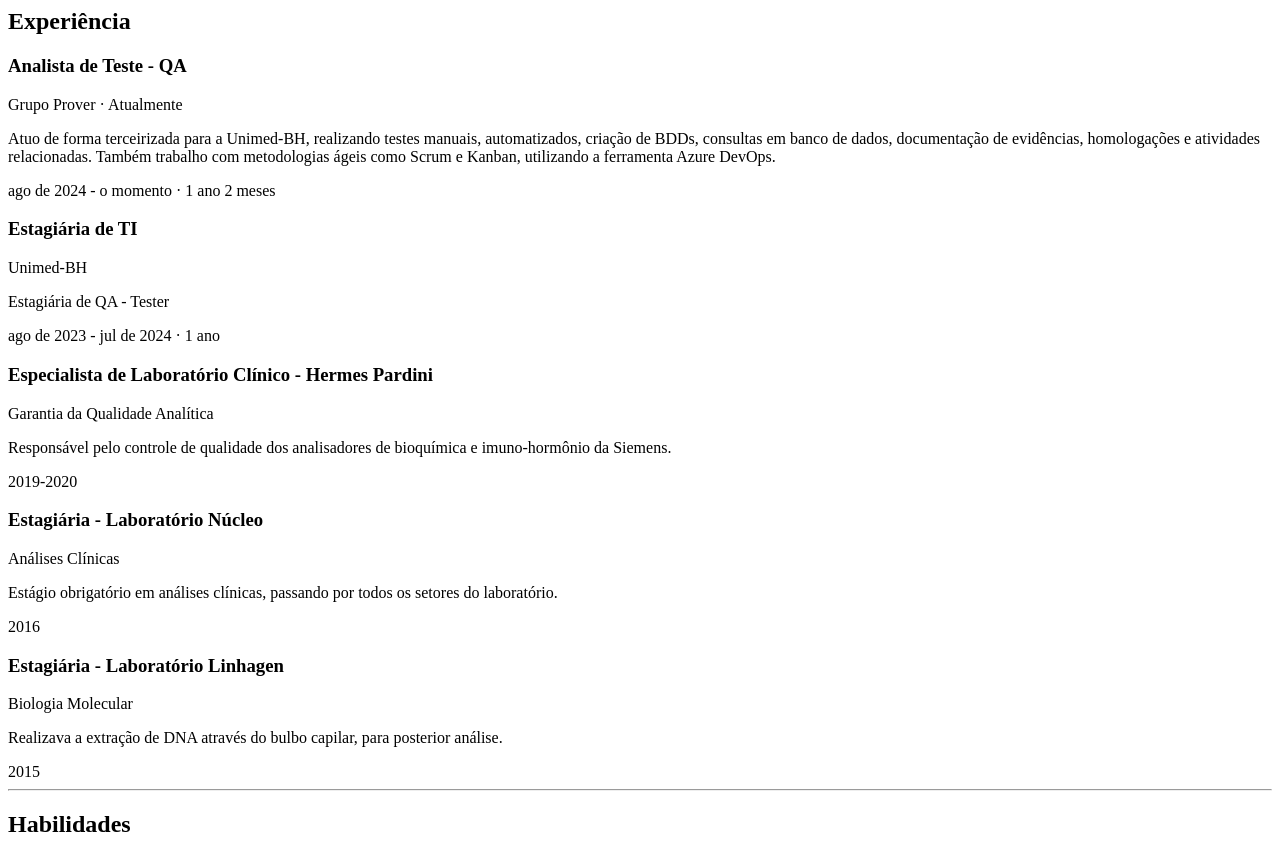
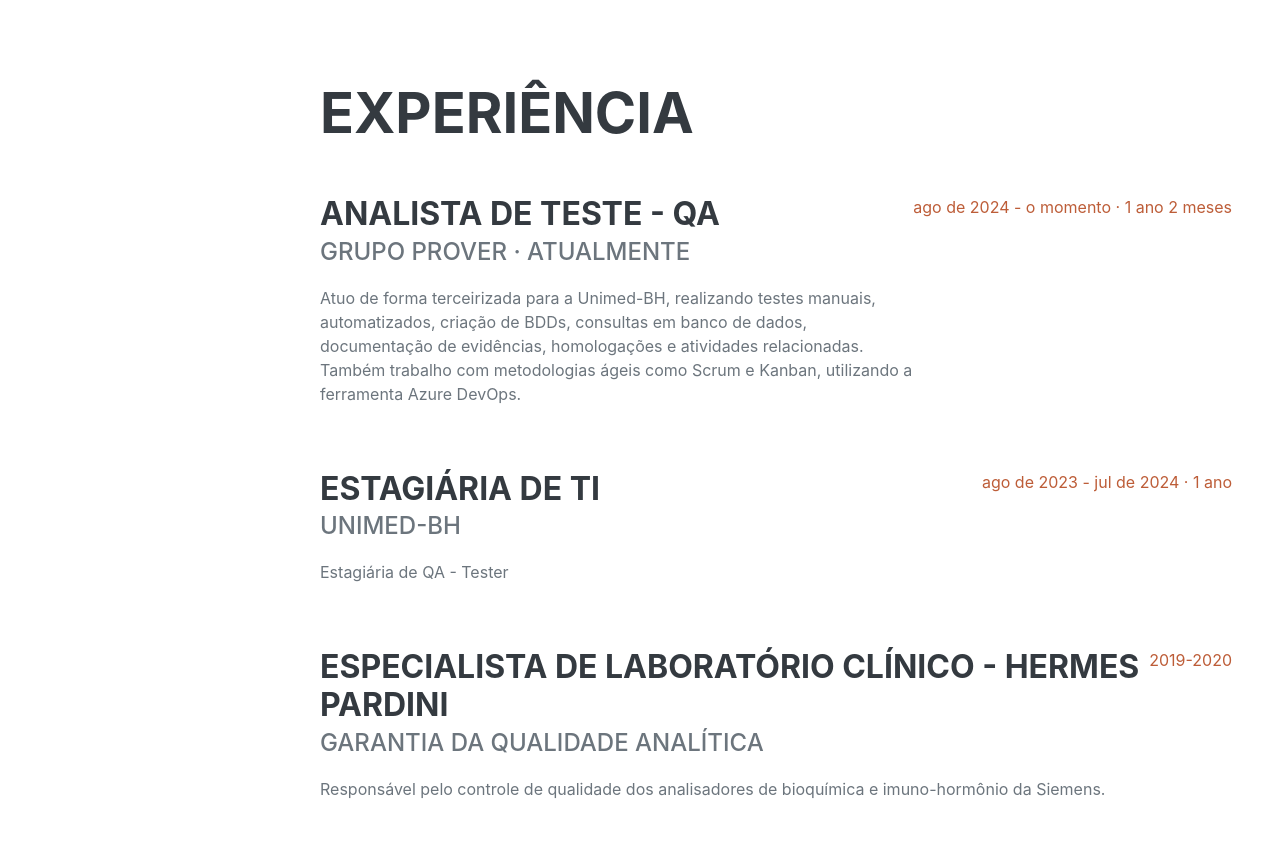
Before and after one commit to luizanicaciodm/minhapagina, a plain HTML site: page index.html in a window 1280 px wide. Shown: the top 841 px of the page. Drawn offline with Linux system fonts and the light colour scheme; files that its build step writes are made by us from their sources.

Commit message:
Update index.html
atualização css

```diff
--- a/index.html
+++ b/index.html
@@ -1,3 +1,4 @@
+<head>
 <!-- Experience-->
 <section class="resume-section" id="experience">
     <div class="resume-section-content">
@@ -58,3 +59,6 @@
     <div class="resume-section-content">
         <h2 class="mb-5">Habilidades</h2>
         <div
+ <!-- Seu CSS -->
+    <link href="styles.css" rel="stylesheet" />
+</head>
```
